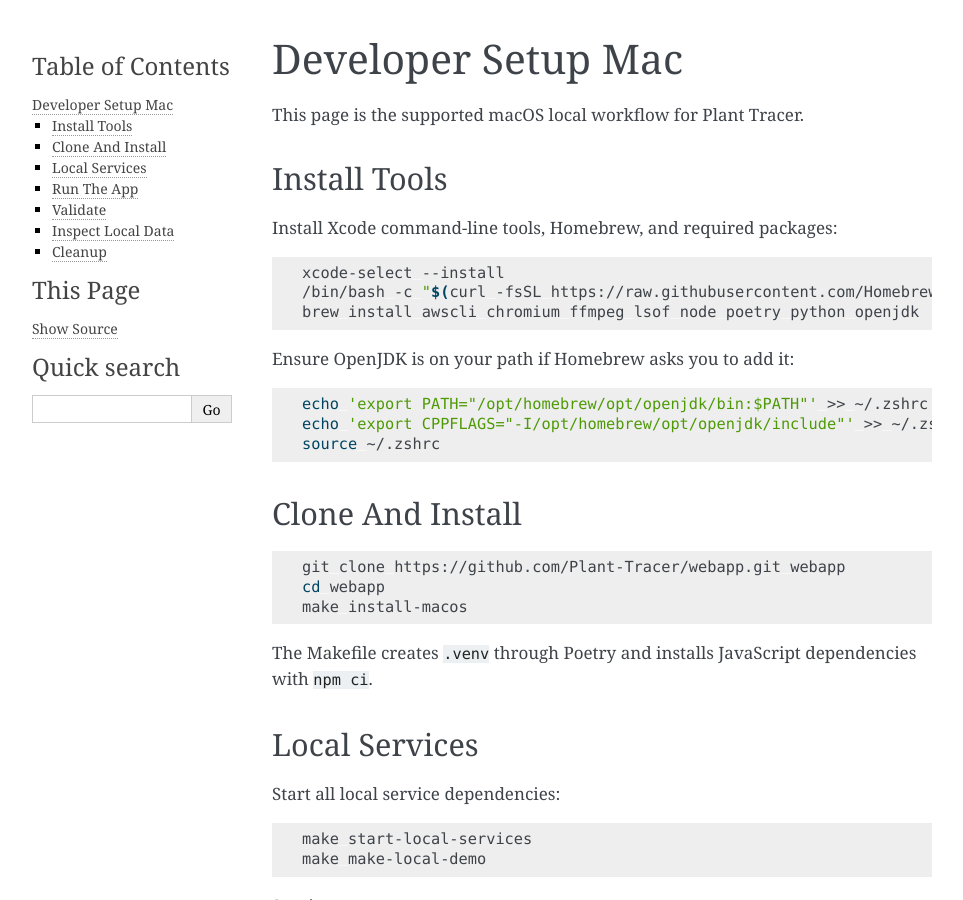
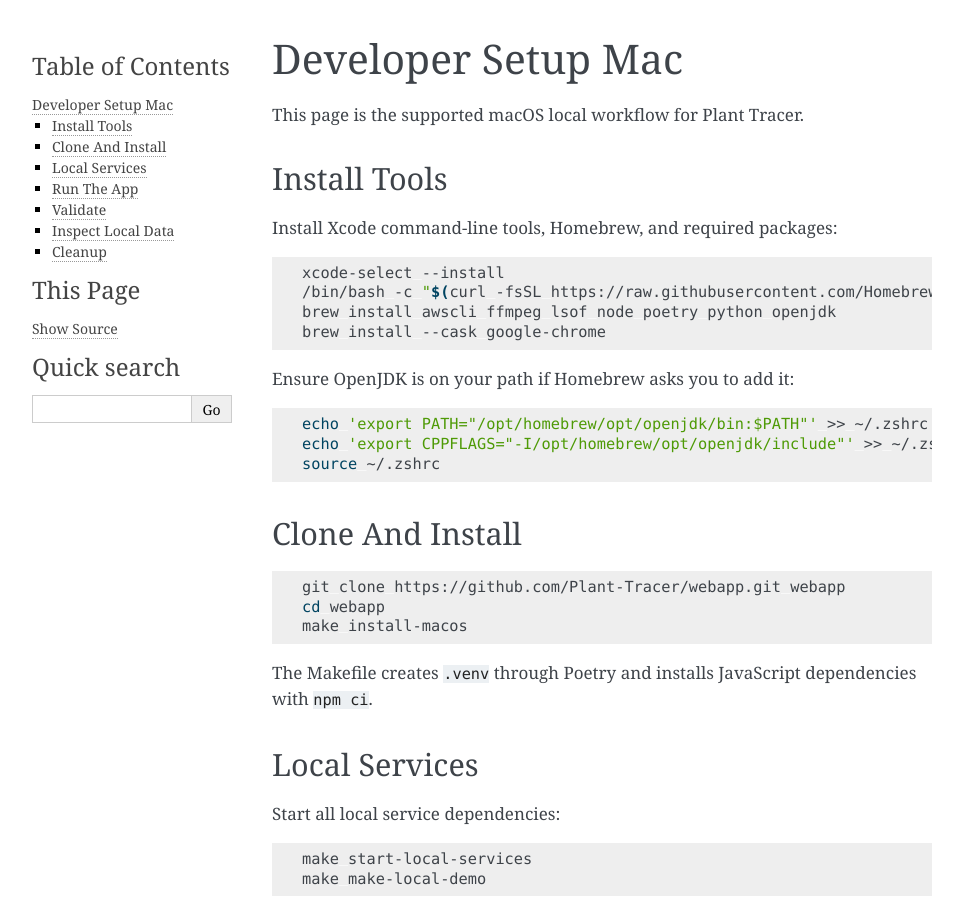
Before and after one commit to Plant-Tracer/webapp, a Sphinx documentation site: the page built from docs/Development/DeveloperSetup_Mac.md, in a window 1280 px wide and 900 px high. Shown: the whole window, without its empty margins (148-1111 px from the left). Built offline with Sphinx 7.4.7, drawn with Linux system fonts in a browser that asks for light colours; the version number is read from the project's files by our own code.

Commit message:
updated Makefile for brew

````diff
--- a/docs/Development/DeveloperSetup_Mac.md
+++ b/docs/Development/DeveloperSetup_Mac.md
@@ -9,7 +9,8 @@ Install Xcode command-line tools, Homebrew, and required packages:
 ```bash
 xcode-select --install
 /bin/bash -c "$(curl -fsSL https://raw.githubusercontent.com/Homebrew/install/HEAD/install.sh)"
-brew install awscli chromium ffmpeg lsof node poetry python openjdk
+brew install awscli ffmpeg lsof node poetry python openjdk
+brew install --cask google-chrome
 ```
 
 Ensure OpenJDK is on your path if Homebrew asks you to add it:
````
Also changed, not shown: 1 other file.
